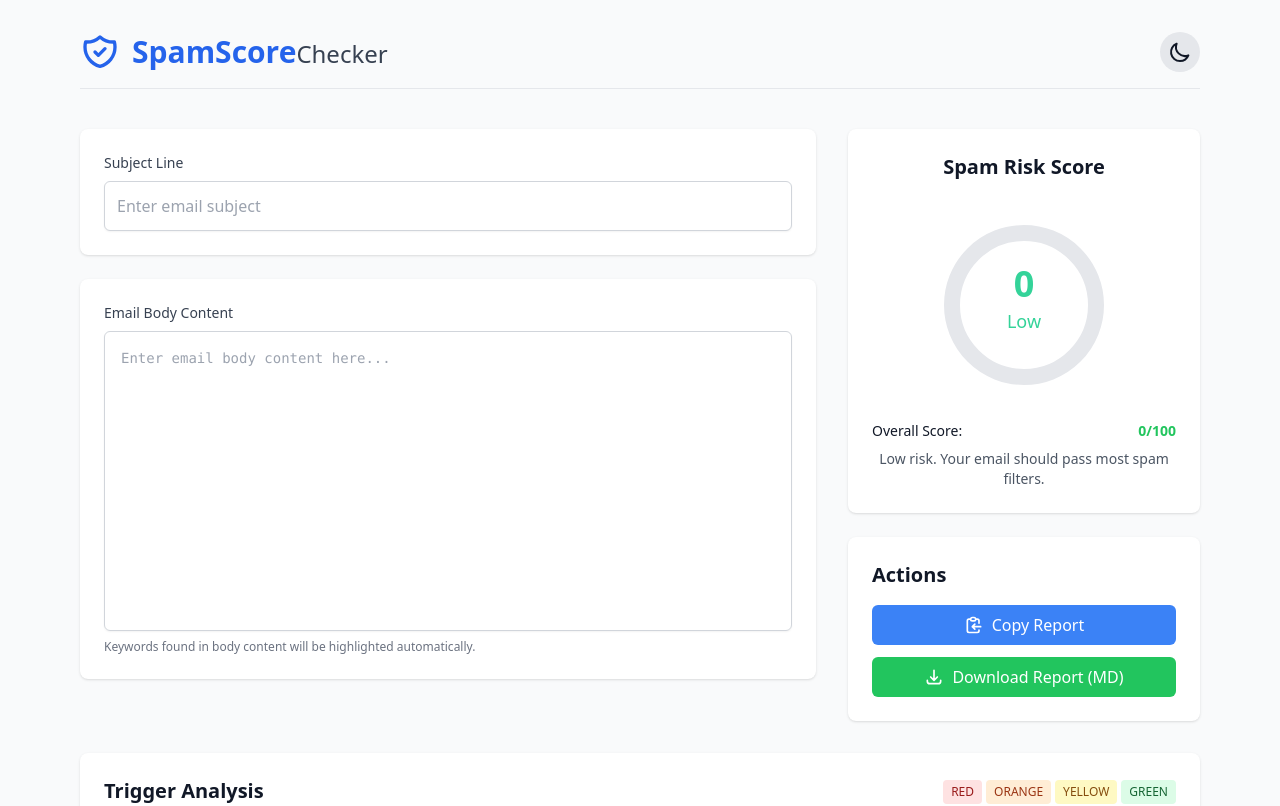
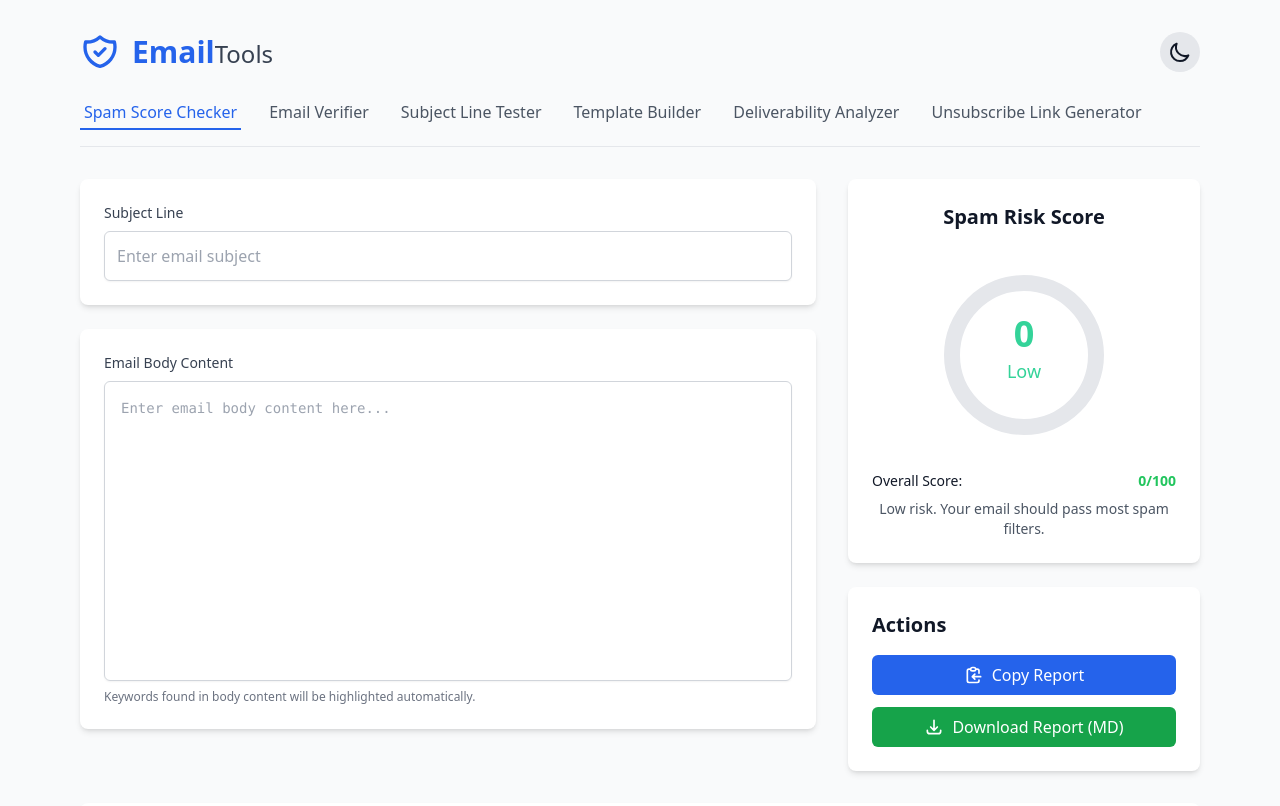
Before and after one commit to icemusike/email-tools, a React (Vite) app in the folder SpamScore/: page / in a window 1280 px wide. Shown: the top 806 px of the page. Built offline with nearby package versions, Linux system fonts and the light colour scheme.

Commit message:
Add navigation header menu with multiple email marketing tools

```diff
--- a/SpamScore/src/App.tsx
+++ b/SpamScore/src/App.tsx
@@ -3,6 +3,7 @@ import type { TriggeredKeyword } from './data/tempKeywords';
 import { calculateScore } from './data/tempKeywords';
 import RadialGauge from './components/RadialGauge';
 import Accordion from './components/Accordion';
+import Header from './components/Header';
 import { createHighlightedSegments } from './utils/highlighting.tsx';
 import { generateMarkdownReport, copyToClipboard, downloadTextFile } from './utils/reportUtils';
 
@@ -129,29 +130,7 @@ function App() {
   return (
     <div className="min-h-screen bg-gray-50 dark:bg-gray-900 text-gray-900 dark:text-gray-100 transition-colors duration-300">
       <div className="mx-auto px-4 py-8 max-w-6xl">
-        <header className="flex flex-col md:flex-row justify-between items-center mb-10 pb-4 border-b border-gray-200 dark:border-gray-700">
-          <div className="flex items-center mb-4 md:mb-0">
-            <svg className="w-10 h-10 text-blue-600 dark:text-blue-400 mr-3" fill="none" stroke="currentColor" viewBox="0 0 24 24" xmlns="http://www.w3.org/2000/svg">
-              <path strokeLinecap="round" strokeLinejoin="round" strokeWidth={2} d="M9 12l2 2 4-4m5.618-4.016A11.955 11.955 0 0112 2.944a11.955 11.955 0 01-8.618 3.04A12.02 12.02 0 003 9c0 5.591 3.824 10.29 9 11.622 5.176-1.332 9-6.03 9-11.622 0-1.042-.133-2.052-.382-3.016z" />
-            </svg>
-            <h1 className="text-3xl font-bold text-blue-600 dark:text-blue-400">
-              SpamScore<span className="text-gray-700 dark:text-gray-300 font-normal text-2xl">Checker</span>
-            </h1>
-          </div>
-          <div className="flex items-center">
-            <button
-              onClick={toggleDarkMode}
-              className="p-2 rounded-full bg-gray-200 dark:bg-gray-700 hover:bg-gray-300 dark:hover:bg-gray-600 transition-colors duration-300"
-              aria-label={isDarkMode ? 'Switch to light mode' : 'Switch to dark mode'}
-            >
-              {isDarkMode ? (
-                <svg xmlns="http://www.w3.org/2000/svg" className="h-6 w-6" fill="none" viewBox="0 0 24 24" stroke="currentColor"><path strokeLinecap="round" strokeLinejoin="round" strokeWidth={2} d="M12 3v1m0 16v1m8.66-15.66l-.707.707M4.04 19.96l-.707.707M21 12h-1M4 12H3m15.66 8.66l-.707-.707M4.747 4.042l-.707-.707M12 5a7 7 0 100 14 7 7 0 000-14z" /></svg>
-              ) : (
-                <svg xmlns="http://www.w3.org/2000/svg" className="h-6 w-6" fill="none" viewBox="0 0 24 24" stroke="currentColor"><path strokeLinecap="round" strokeLinejoin="round" strokeWidth={2} d="M20.354 15.354A9 9 0 018.646 3.646 9.003 9.003 0 0012 21a9.003 9.003 0 008.354-5.646z" /></svg>
-              )}
-            </button>
-          </div>
-        </header>
+        <Header isDarkMode={isDarkMode} toggleDarkMode={toggleDarkMode} />
 
         <div className="grid grid-cols-1 md:grid-cols-3 gap-8">
           <div className="md:col-span-2 space-y-6">
@@ -287,7 +266,7 @@ function App() {
         </div>
 
         <footer className="mt-12 text-center text-sm text-gray-500 dark:text-gray-400">
-          <p>SpamScore Checker © 2025 | Analyze email content for spam triggers</p>
+          <p>Email Tools © 2025 | Tools for effective email marketing</p>
         </footer>
       </div>
     </div>
--- /dev/null
+++ b/SpamScore/src/components/Header.tsx
@@ -0,0 +1,117 @@
+import React, { useState } from 'react';
+
+interface HeaderProps {
+  isDarkMode: boolean;
+  toggleDarkMode: () => void;
+}
+
+// Define a type for our supported routes
+type AppRoute = '/' | '/email-verifier' | '/subject-line-tester' | '/email-template-builder' | '/deliverability-analyzer' | '/unsubscribe-link-generator';
+
+const Header: React.FC<HeaderProps> = ({ isDarkMode, toggleDarkMode }) => {
+  const [isMenuOpen, setIsMenuOpen] = useState(false);
+
+  const toggleMenu = () => {
+    setIsMenuOpen(!isMenuOpen);
+  };
+
+  // This is a placeholder until we implement actual routing
+  const currentPath = window.location.pathname;
+
+  // Helper function to check if a path is active
+  const isActive = (path: string): boolean => {
+    return currentPath === path;
+  };
+
+  return (
+    <header className="border-b border-gray-200 dark:border-gray-700 pb-4 mb-8">
+      <div className="flex flex-col md:flex-row justify-between items-center">
+        <div className="flex items-center mb-4 md:mb-0">
+          <svg className="w-10 h-10 text-blue-600 dark:text-blue-400 mr-3" fill="none" stroke="currentColor" viewBox="0 0 24 24" xmlns="http://www.w3.org/2000/svg">
+            <path strokeLinecap="round" strokeLinejoin="round" strokeWidth={2} d="M9 12l2 2 4-4m5.618-4.016A11.955 11.955 0 0112 2.944a11.955 11.955 0 01-8.618 3.04A12.02 12.02 0 003 9c0 5.591 3.824 10.29 9 11.622 5.176-1.332 9-6.03 9-11.622 0-1.042-.133-2.052-.382-3.016z" />
+          </svg>
+          <h1 className="text-3xl font-bold text-blue-600 dark:text-blue-400">
+            Email<span className="text-gray-700 dark:text-gray-300 font-normal text-2xl">Tools</span>
+          </h1>
+        </div>
+
+        <div className="flex items-center space-x-4">
+          <button
+            onClick={toggleMenu}
+            className="md:hidden p-2 rounded-md text-gray-600 dark:text-gray-300 hover:bg-gray-200 dark:hover:bg-gray-700"
+            aria-expanded={isMenuOpen}
+            aria-label="Toggle navigation menu"
+          >
+            <svg className="w-6 h-6" fill="none" stroke="currentColor" viewBox="0 0 24 24" xmlns="http://www.w3.org/2000/svg">
+              {isMenuOpen ? (
+                <path strokeLinecap="round" strokeLinejoin="round" strokeWidth={2} d="M6 18L18 6M6 6l12 12" />
+              ) : (
+                <path strokeLinecap="round" strokeLinejoin="round" strokeWidth={2} d="M4 6h16M4 12h16M4 18h16" />
+              )}
+            </svg>
+          </button>
+
+          <button
+            onClick={toggleDarkMode}
+            className="p-2 rounded-full bg-gray-200 dark:bg-gray-700 hover:bg-gray-300 dark:hover:bg-gray-600 transition-colors duration-300"
+            aria-label={isDarkMode ? 'Switch to light mode' : 'Switch to dark mode'}
+          >
+            {isDarkMode ? (
+              <svg xmlns="http://www.w3.org/2000/svg" className="h-6 w-6" fill="none" viewBox="0 0 24 24" stroke="currentColor">
+                <path strokeLinecap="round" strokeLinejoin="round" strokeWidth={2} d="M12 3v1m0 16v1m8.66-15.66l-.707.707M4.04 19.96l-.707.707M21 12h-1M4 12H3m15.66 8.66l-.707-.707M4.747 4.042l-.707-.707M12 5a7 7 0 100 14 7 7 0 000-14z" />
+              </svg>
+            ) : (
+              <svg xmlns="http://www.w3.org/2000/svg" className="h-6 w-6" fill="none" viewBox="0 0 24 24" stroke="currentColor">
+                <path strokeLinecap="round" strokeLinejoin="round" strokeWidth={2} d="M20.354 15.354A9 9 0 018.646 3.646 9.003 9.003 0 0012 21a9.003 9.003 0 008.354-5.646z" />
+              </svg>
+            )}
+          </button>
+        </div>
+      </div>
+
+      {/* Navigation Menu */}
+      <div className={`mt-4 md:mt-6 ${isMenuOpen ? 'block' : 'hidden md:block'}`}>
+        <nav className="flex flex-col md:flex-row space-y-2 md:space-y-0 md:space-x-6">
+          <a
+            href="/"
+            className={`nav-link ${isActive('/') ? 'text-blue-600 dark:text-blue-400 border-b-2 border-blue-600 dark:border-blue-400' : ''}`}
+          >
+            Spam Score Checker
+          </a>
+          <a
+            href="/email-verifier"
+            className={`nav-link ${isActive('/email-verifier') ? 'text-blue-600 dark:text-blue-400 border-b-2 border-blue-600 dark:border-blue-400' : ''}`}
+          >
+            Email Verifier
+          </a>
+          <a
+            href="/subject-line-tester"
+            className={`nav-link ${isActive('/subject-line-tester') ? 'text-blue-600 dark:text-blue-400 border-b-2 border-blue-600 dark:border-blue-400' : ''}`}
+          >
+            Subject Line Tester
+          </a>
+          <a
+            href="/email-template-builder"
+            className={`nav-link ${isActive('/email-template-builder') ? 'text-blue-600 dark:text-blue-400 border-b-2 border-blue-600 dark:border-blue-400' : ''}`}
+          >
+            Template Builder
+          </a>
+          <a
+            href="/deliverability-analyzer"
+            className={`nav-link ${isActive('/deliverability-analyzer') ? 'text-blue-600 dark:text-blue-400 border-b-2 border-blue-600 dark:border-blue-400' : ''}`}
+          >
+            Deliverability Analyzer
+          </a>
+          <a
+            href="/unsubscribe-link-generator"
+            className={`nav-link ${isActive('/unsubscribe-link-generator') ? 'text-blue-600 dark:text-blue-400 border-b-2 border-blue-600 dark:border-blue-400' : ''}`}
+          >
+            Unsubscribe Link Generator
+          </a>
+        </nav>
+      </div>
+    </header>
+  );
+};
+
+export default Header;
--- a/SpamScore/src/index.css
+++ b/SpamScore/src/index.css
@@ -22,18 +22,42 @@
 
 @layer components {
   .card {
-    @apply bg-white dark:bg-gray-800 rounded-lg shadow p-6;
+    @apply bg-white dark:bg-gray-800 rounded-lg shadow-md p-6;
   }
 
   .btn {
-    @apply px-4 py-2 rounded-md font-medium transition-colors;
+    @apply py-2 px-4 rounded-md font-medium transition-colors duration-200 focus:outline-none focus:ring-2 focus:ring-offset-2;
   }
 
   .btn-primary {
-    @apply bg-blue-500 hover:bg-blue-600 text-white;
+    @apply bg-blue-600 hover:bg-blue-700 text-white focus:ring-blue-500;
   }
 
   .btn-success {
-    @apply bg-green-500 hover:bg-green-600 text-white;
+    @apply bg-green-600 hover:bg-green-700 text-white focus:ring-green-500;
+  }
+
+  .nav-link {
+    @apply text-gray-600 dark:text-gray-300 font-medium transition-colors duration-200 py-1 px-1;
+    position: relative;
+  }
+
+  .nav-link:hover {
+    @apply text-blue-600 dark:text-blue-400;
+  }
+
+  .nav-link::after {
+    content: '';
+    position: absolute;
+    width: 0;
+    height: 2px;
+    bottom: 0;
+    left: 0;
+    @apply bg-blue-600 dark:bg-blue-400;
+    transition: width 0.3s ease;
+  }
+
+  .nav-link:hover::after {
+    width: 100%;
   }
 }
```
